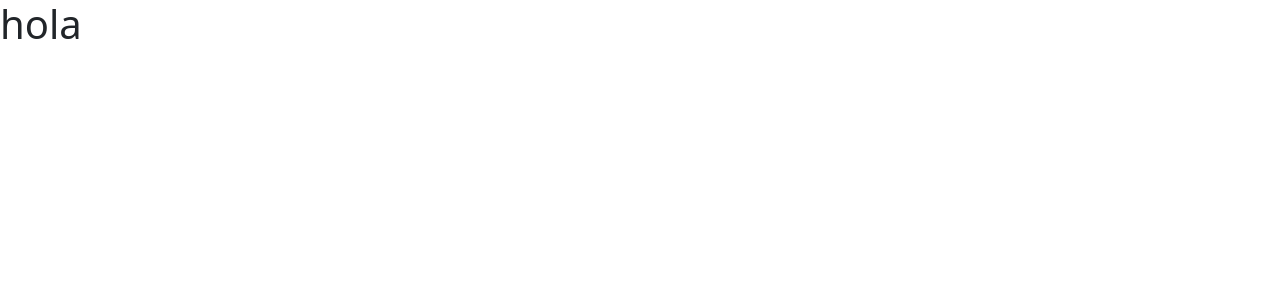
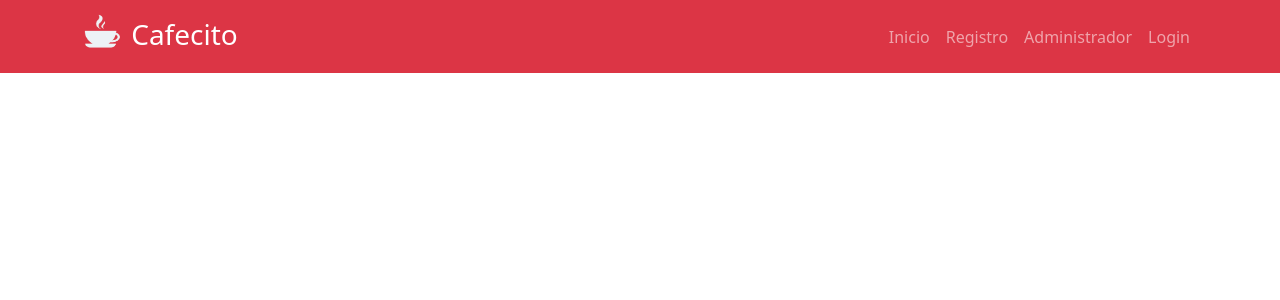
Before and after one commit to anasoledad/Cafecito-React, a React (Vite) app: page / in a window 1280 px wide. Shown: the top 300 px of the page. Built offline with nearby package versions, Linux system fonts and the light colour scheme.

Commit message:
Se agregó el navbar

```diff
--- a/src/App.jsx
+++ b/src/App.jsx
@@ -1,11 +1,14 @@
 import './App.css'
 import 'bootstrap/dist/css/bootstrap.min.css';
+import Menu from './components/common/Menu';
+
 
 function App() {
 
   return (
     <>
-    <h1>hola</h1>
+    <Menu></Menu>
+    <h1></h1>
     </>
   )
 }
--- /dev/null
+++ b/src/components/common/Menu.jsx
@@ -0,0 +1,35 @@
+import React from "react";
+import Container from "react-bootstrap/Container";
+import Nav from "react-bootstrap/Nav";
+import Navbar from "react-bootstrap/Navbar";
+import logo from "../../assets/logo.png";
+
+
+const Menu = () => {
+  return (
+    <>
+      <Navbar bg="danger" variant="dark" className="pt-2">
+        <Container>
+        <Navbar.Brand href="#home">
+            <img
+              alt="logo"
+              src={logo}
+              width="40"
+              height="47"
+              className="d-inline-block align-top pt-0 pb-2"
+            />{' '}
+            <span className="fs-3 ps-1">Cafecito</span>
+          </Navbar.Brand>
+          <Nav className="ms-auto">
+            <Nav.Link href="#home">Inicio</Nav.Link>
+            <Nav.Link href="#features">Registro</Nav.Link>
+            <Nav.Link href="#pricing">Administrador</Nav.Link>
+            <Nav.Link href="#pricing">Login</Nav.Link>
+          </Nav>
+        </Container>
+      </Navbar>
+    </>
+  );
+};
+
+export default Menu;
```
Also changed, not shown: src/assets/logo.png (added), src/components/common/Footer.jsx (added).
